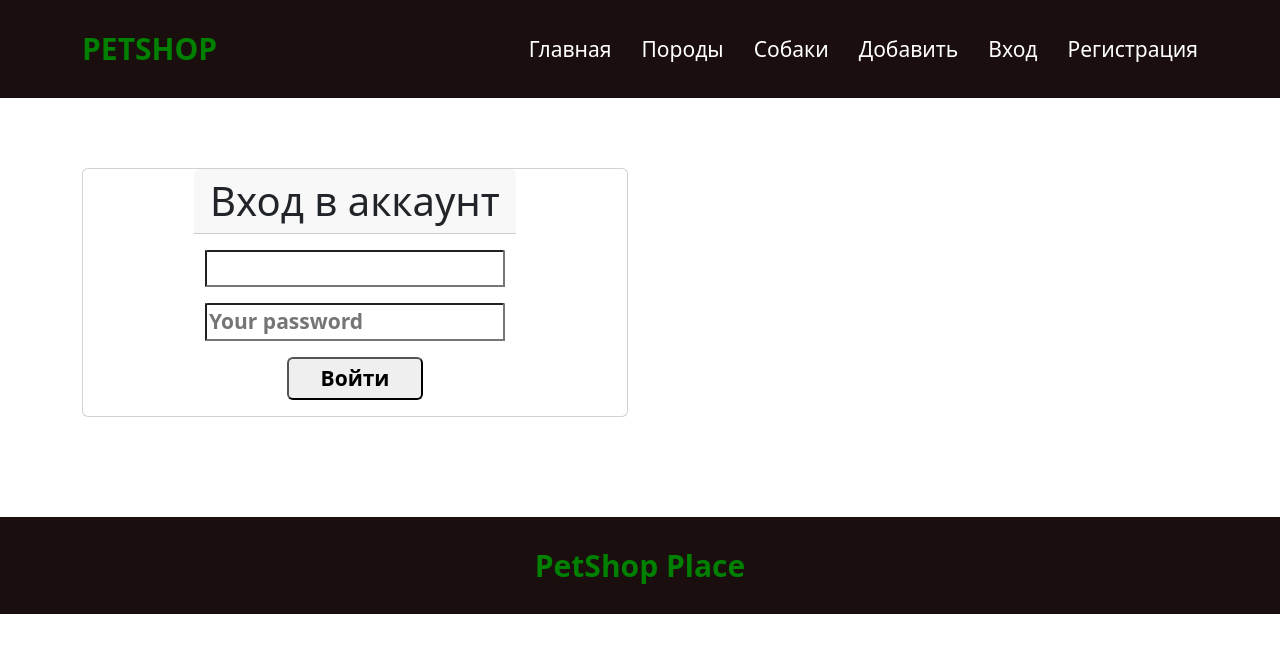
After one commit to Kubanychbek-Dev/home_work_31.03.2025, a Django app: page /users/ in a window 1280 px wide. The commit adds this page. Shown: the top 653 px of the page. Run offline with Django 5.2, Linux system fonts and the light colour scheme.

Commit message:
add user_login.html, user_login.css, user_register_view, user_login_view, UserRegisterForm, UserRegisterForm

```diff
--- a/dogs/templates/dogs/base.html
+++ b/dogs/templates/dogs/base.html
@@ -31,9 +31,21 @@
                 <li class="item">
                   <a class="item-link" href="{% url 'dogs:dog_create' %}">Добавить</a>
                 </li>
-                  <li class="item">
-                  <a class="item-link" href="{% url 'users:user_register' %}">Регистрация</a>
-                </li>
+                {% if user.is_authenticated %}
+                     <li class="item">
+                     <a class="item-link" href="{% url 'users:user_login' %}">Профиль</a>
+                     </li>
+                     <li class="item">
+                     <a class="item-link" href="{% url 'users:user_register' %}">Выход</a>
+                   </li>
+                {% else %}
+                     <li class="item">
+                     <a class="item-link" href="{% url 'users:user_login' %}">Вход</a>
+                     </li>
+                     <li class="item">
+                     <a class="item-link" href="{% url 'users:user_register' %}">Регистрация</a>
+                     </li>
+                 {% endif %}
               </ul>
             </nav>
             <button class="header-btn">
--- a/static/css/main.css
+++ b/static/css/main.css
@@ -6,3 +6,4 @@
 @import url("detail.css");
 @import url("delete.css");
 @import url("user_register.css");
+@import url("user_login.css");
--- /dev/null
+++ b/static/css/user_login.css
@@ -0,0 +1,11 @@
+.enter-card {
+  margin-top: 40px;
+}
+
+.enter-btn {
+  display: block;
+  margin: 0 auto;
+  padding: 4px 32px;
+  border-radius: 6px;
+  font-weight: bolder;
+}
--- a/users/forms.py
+++ b/users/forms.py
@@ -23,3 +23,12 @@ class UserRegisterForm(forms.ModelForm):
         if cleaned_data["password"] != cleaned_data["password2"]:
             raise forms.ValidationError("Does not match")
         return cleaned_data["password2"]
+
+
+class UserLoginForm(forms.Form):
+    email = forms.EmailField(label="", required=True)
+    password = forms.CharField(label="", required=True, widget=forms.PasswordInput(attrs={
+        "placeholder": "Your password",
+        "class": "password",
+        "id": "password"
+    }))
--- /dev/null
+++ b/users/templates/users/user_login.html
@@ -0,0 +1,22 @@
+{% extends "dogs/base.html" %}
+
+{% block content %}
+
+<div class="container">
+  <div class="row">
+    <div class="col-12 col-md-6">
+      <div class="card enter-card">
+        <h1 class="card-header">{{ title }}</h1>
+        <div class="card-body">
+          <form class="enter-form" method="post" enctype="multipart/form-data">
+            {% csrf_token %}
+            {{ form.as_p }}
+            <button type="submit" class="enter-btn">Войти</button>
+          </form>
+        </div>
+      </div>
+    </div>
+  </div>
+</div>
+
+{% endblock %}
--- a/users/urls.py
+++ b/users/urls.py
@@ -1,9 +1,10 @@
 from django.urls import path
 from users.apps import UsersConfig
-from .views import user_register_view
+from .views import user_register_view, user_login_view
 
 app_name = UsersConfig.name
 
 urlpatterns = [
+    path("", user_login_view, name="user_login"),
     path("register/", user_register_view, name="user_register"),
 ]
--- a/users/views.py
+++ b/users/views.py
@@ -1,6 +1,8 @@
 from django.shortcuts import render, reverse
-from django.http import HttpResponseRedirect
-from .forms import UserRegisterForm
+from django.http import HttpResponseRedirect, HttpResponse
+from django.contrib.auth import authenticate, login, logout
+
+from .forms import UserRegisterForm, UserLoginForm
 
 
 def user_register_view(request):
@@ -12,9 +14,27 @@ def user_register_view(request):
             print(form.cleaned_data["password"])
             new_user.set_password(form.cleaned_data["password"])
             new_user.save()
-            return HttpResponseRedirect(reverse("dogs:index"))
+            return HttpResponseRedirect(reverse("users:user_login"))
     context = {
         "title": "Create account",
         "form": UserRegisterForm
     }
     return render(request, "users/user_register.html", context=context)
+
+
+def user_login_view(request):
+    if request.method == "POST":
+        form = UserLoginForm(request.POST)
+        if form.is_valid():
+            cleaned_data = form.cleaned_data
+            user = authenticate(email=cleaned_data["email"], password=cleaned_data["password"])
+            if user is not None:
+                if user.is_active:
+                    login(request, user)
+                    return HttpResponseRedirect(reverse("dogs:index"))
+            return HttpResponse("Вы не зарегистрированы либо неверно введены данные")
+    context = {
+        "title": "Вход в аккаунт",
+        "form": UserLoginForm
+    }
+    return render(request, "users/user_login.html", context=context)
```
